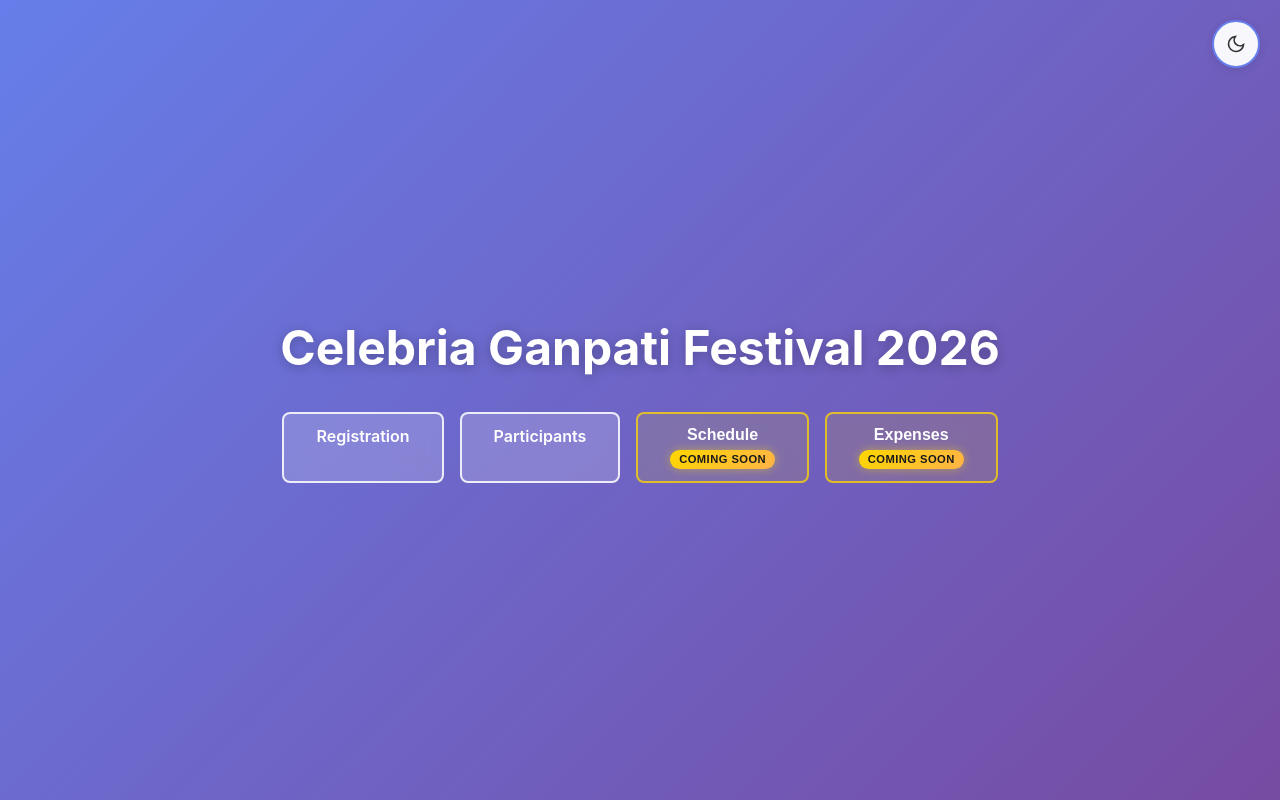
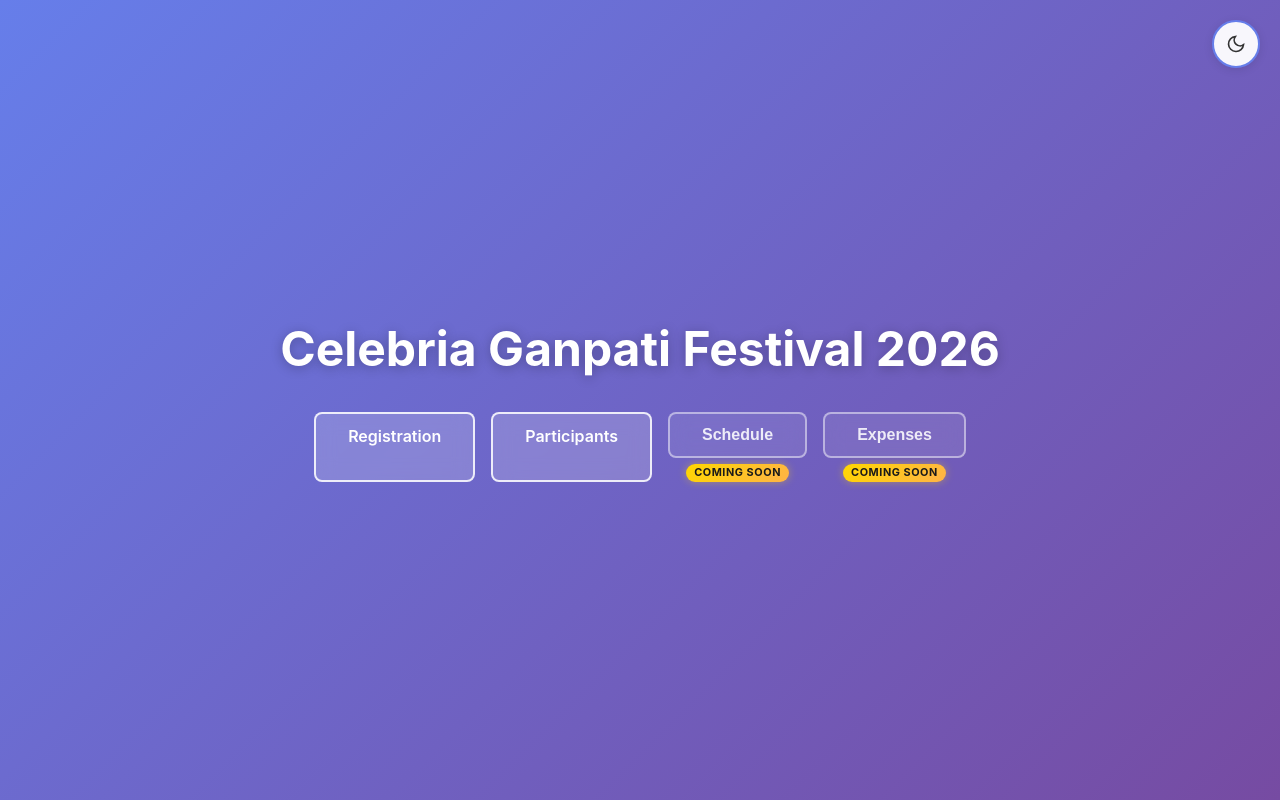
Before and after one commit to aniruddhakudal/cpl, a React (Vite) app: page / in a window 1280 px wide. Built offline with nearby package versions, Linux system fonts and the light colour scheme; no server answers.

Commit message:
Frontend formatting changes

```diff
--- a/src/App.css
+++ b/src/App.css
@@ -61,32 +61,37 @@
   transform: translateY(0);
 }
 
-.home-page__btn--soon {
-  display: inline-flex;
+.home-page__soon-item {
+  display: flex;
   flex-direction: column;
   align-items: center;
-  gap: 0.4rem;
+  gap: 0.35rem;
+}
+
+.home-page__btn--soon {
   cursor: not-allowed;
-  border-color: rgba(255, 215, 0, 0.75);
-  background: rgba(255, 215, 0, 0.12);
+  opacity: 0.88;
+  border-color: rgba(255, 255, 255, 0.55);
+  background: rgba(255, 255, 255, 0.1);
 }
 
 .home-page__btn--soon:hover {
   transform: none;
   box-shadow: none;
-  background: rgba(255, 215, 0, 0.12);
+  background: rgba(255, 255, 255, 0.1);
 }
 
 .home-page__soon-tag {
-  font-size: 0.7rem;
+  font-size: 0.68rem;
   font-weight: 700;
-  letter-spacing: 0.04em;
+  letter-spacing: 0.05em;
   text-transform: uppercase;
   color: #1a1a1a;
   background: linear-gradient(135deg, #ffd700, #ffb347);
-  padding: 0.2rem 0.55rem;
+  padding: 0.15rem 0.5rem;
   border-radius: 999px;
-  box-shadow: 0 0 10px rgba(255, 215, 0, 0.45);
+  box-shadow: 0 0 8px rgba(255, 215, 0, 0.4);
+  line-height: 1.2;
 }
 
 @media (max-width: 768px) {
--- a/src/App.jsx
+++ b/src/App.jsx
@@ -25,14 +25,18 @@ function HomePage() {
           <Link to="/ganpati/2026/participants" className="home-page__btn">
             Participants
           </Link>
-          <button type="button" className="home-page__btn home-page__btn--soon" disabled>
-            Schedule
+          <div className="home-page__soon-item">
+            <button type="button" className="home-page__btn home-page__btn--soon" disabled>
+              Schedule
+            </button>
             <span className="home-page__soon-tag">Coming soon</span>
-          </button>
-          <button type="button" className="home-page__btn home-page__btn--soon" disabled>
-            Expenses
+          </div>
+          <div className="home-page__soon-item">
+            <button type="button" className="home-page__btn home-page__btn--soon" disabled>
+              Expenses
+            </button>
             <span className="home-page__soon-tag">Coming soon</span>
-          </button>
+          </div>
         </div>
       </div>
     </div>
```
